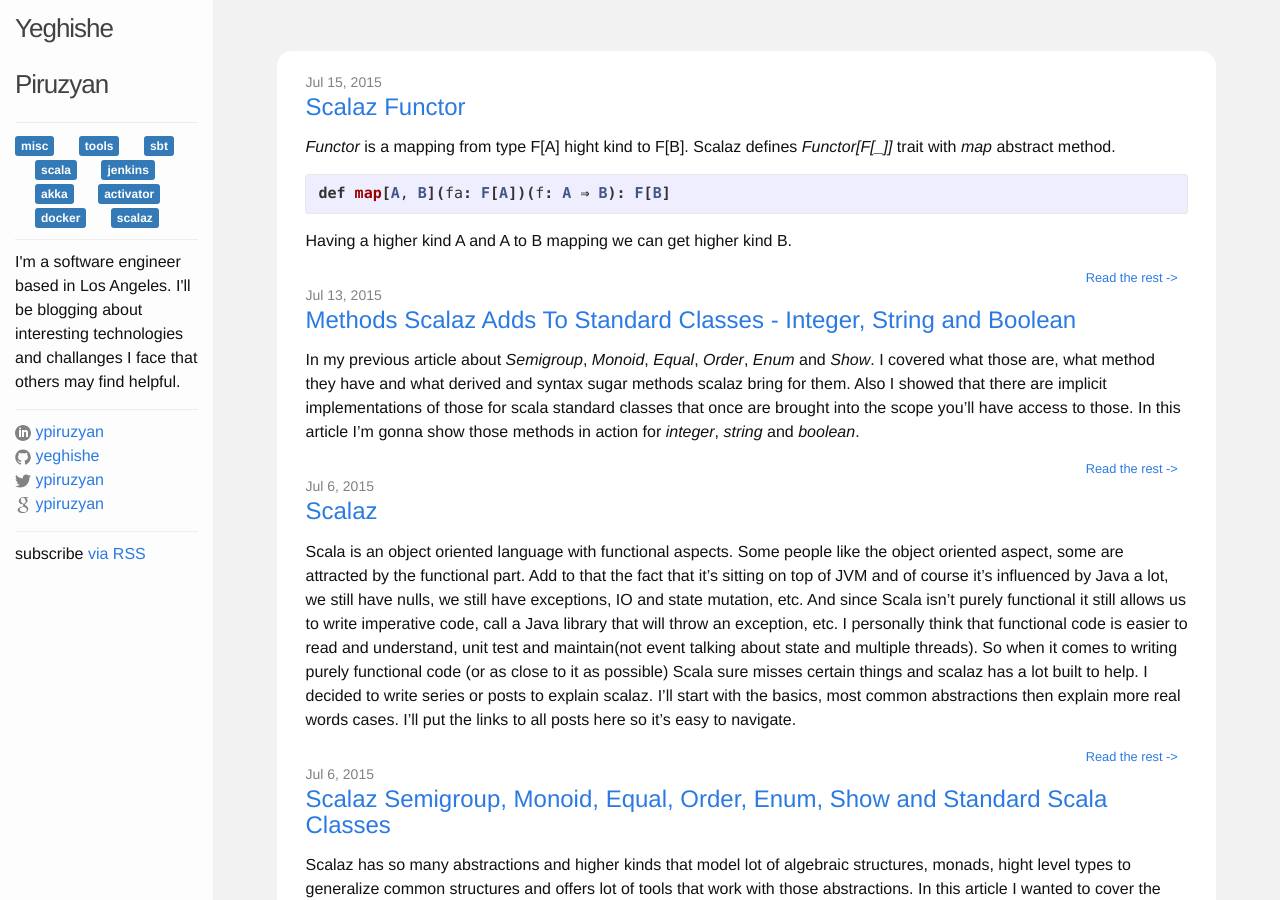
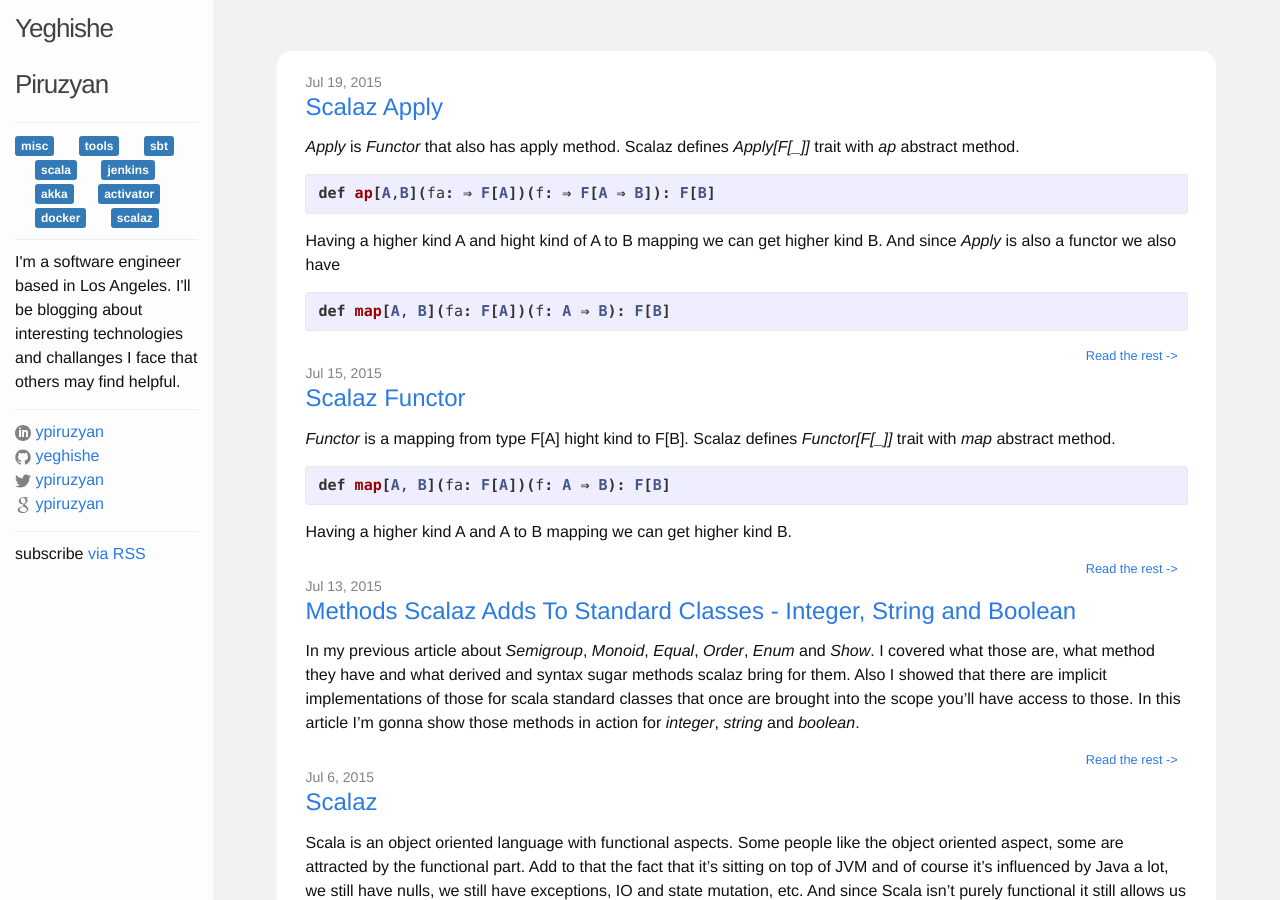
Before and after one commit to yeghishe/yeghishe.github.io, a Jekyll site: the page built from index.html, in a window 1280 px wide and 900 px high. Built offline with Jekyll 4.4.1, drawn with Linux system fonts in a browser that asks for light colours; the list of posts is cut into pages by our own code; some of the changed lines change nothing that is shown; some of the changed text lies outside the part shown.

Commit message:
new post

```diff
--- a/_posts/2015-07-06-scalaz.markdown
+++ b/_posts/2015-07-06-scalaz.markdown
@@ -20,8 +20,8 @@
 * [Semigroup, Monoid, Equal, Order, Enum, Show and Standard Scala Classes]({% post_url 2015-07-06-scalaz-semigroup-monoid-equal-order-enum-show-and-standard-scala-classes %})
 * [Methods Scalaz Adds To Standard Classes - Integer, String and Boolean]({% post_url 2015-07-13-scalaz-methods-scalaz-adds-to-standard-classes-integer-string-boolean %})
 * [Scalaz Functor]({% post_url 2015-07-15-scalaz-functor %})
+* [Scalaz Apply]({% post_url 2015-07-19-scalaz-apply %})
 {% comment %}
-* scalaz-apply
 * scalaz-applicative
 * scalaz-bind
 * scalaz-cobind.markdown
```
Also changed, not shown: _posts/2015-07-19-scalaz-apply.markdown (renamed from _drafts/scalaz-apply.markdown).
